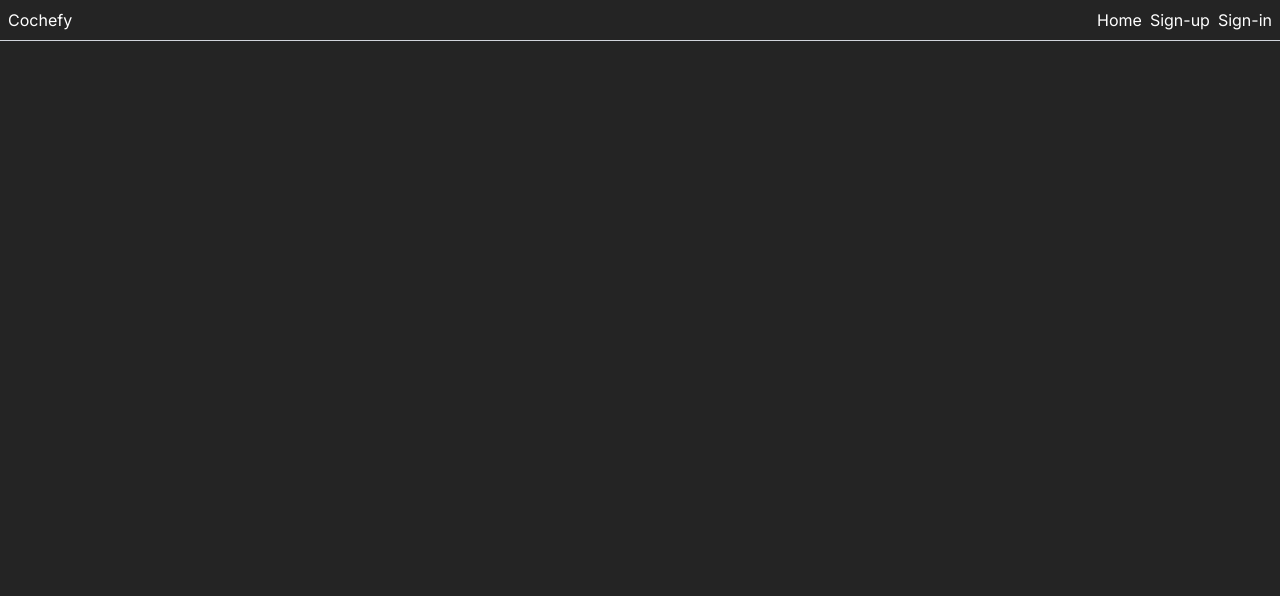
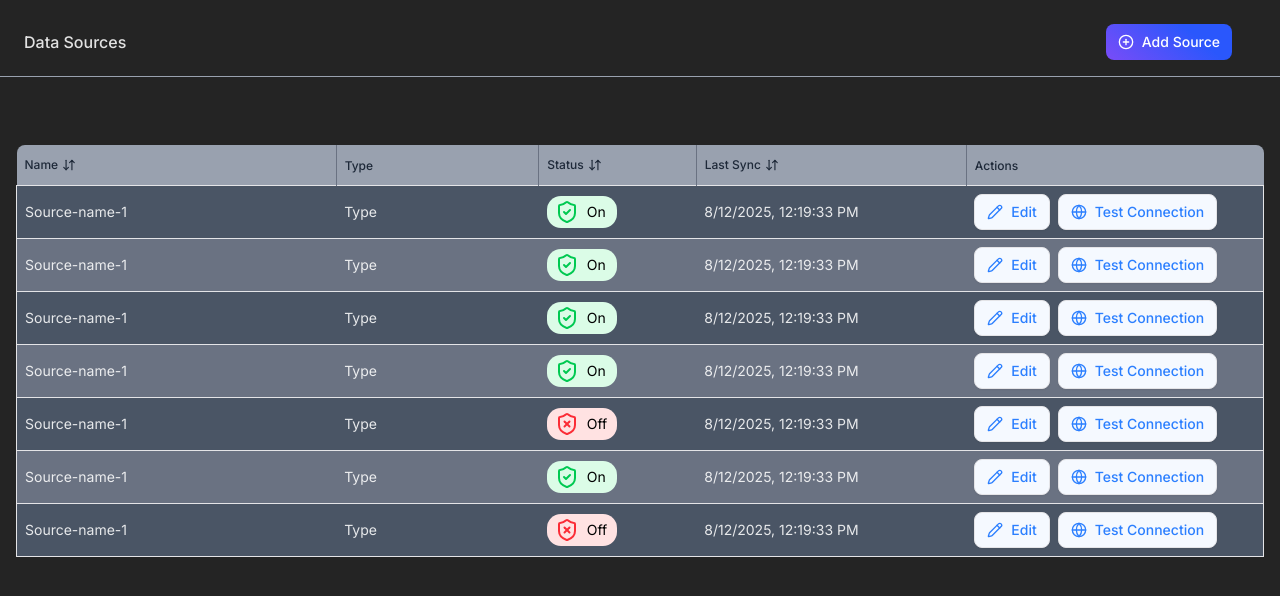
Before and after one commit to MarvinNox/react-ts-tw, a React (Vite) app: page /admin in a window 1280 px wide. Shown: the top 596 px of the page. Built offline with nearby package versions, Linux system fonts and the light colour scheme.

Commit message:
base adm panel

```diff
--- a/src/App.tsx
+++ b/src/App.tsx
@@ -3,16 +3,20 @@ import Header from "./components/Header/Header";
 import Home from "./pages/Home";
 import SignUp from "./pages/auth/SignUp";
 import SignIn from "./pages/auth/SignIn";
+import AdminPanel from "./pages/admin/AdminPanel";
+import AdminPanelHeader from "./components/AdminPanelHeader/AdminPanelHeader";
 
 function App() {
   return (
     <>
-      <Header />
+      {location.pathname === "/admin" ? <AdminPanelHeader /> : <Header />}
+
       <div className="container mx-auto relative px-4 py-12">
         <Routes>
           <Route path="/" element={<Home />} />
           <Route path="/sign-in" element={<SignIn />} />
           <Route path="/sign-up" element={<SignUp />} />
+          <Route path="/admin" element={<AdminPanel />} />
         </Routes>
         {/* <span className="px-2 py-1 mr-2 text-xs font-semibold text-white bg-green-500 rounded-full">
           Pro
--- /dev/null
+++ b/src/components/AdminPanelHeader/AdminPanelHeader.tsx
@@ -0,0 +1,21 @@
+import { CirclePlus } from "lucide-react";
+import { Button } from "../ui/button";
+
+export default function AdminPanelHeader() {
+  return (
+    <div className="border-b pt-6 pr-10 pb-4 pl-6 border-gray-400">
+      <div className="container max-h-[72px] mx-auto flex justify-between">
+        <a href="/" className="font-medium flex items-center">
+          Data Sources
+        </a>
+        <Button
+          variant="default"
+          className="py-1.5 px-2.5 text-sm medium bg-[#2175FE] bg-[linear-gradient(220deg,rgba(42,87,252,1)_30%,rgba(150,72,246)_125%)]"
+        >
+          <CirclePlus />
+          Add Source
+        </Button>
+      </div>
+    </div>
+  );
+}
--- a/src/components/Header/Header.tsx
+++ b/src/components/Header/Header.tsx
@@ -21,6 +21,9 @@ export default function Header() {
             <li>
               <Link to="/sign-in">Sign-in</Link>
             </li>
+            <li>
+              <Link to="/admin">Admin</Link>
+            </li>
           </ul>
         </nav>
         <div className="flex items-center">
--- /dev/null
+++ b/src/components/ui/table.tsx
@@ -0,0 +1,120 @@
+import * as React from "react"
+
+import { cn } from "@/lib/utils"
+
+const Table = React.forwardRef<
+  HTMLTableElement,
+  React.HTMLAttributes<HTMLTableElement>
+>(({ className, ...props }, ref) => (
+  <div className="relative w-full overflow-auto">
+    <table
+      ref={ref}
+      className={cn("w-full caption-bottom text-sm", className)}
+      {...props}
+    />
+  </div>
+))
+Table.displayName = "Table"
+
+const TableHeader = React.forwardRef<
+  HTMLTableSectionElement,
+  React.HTMLAttributes<HTMLTableSectionElement>
+>(({ className, ...props }, ref) => (
+  <thead ref={ref} className={cn("[&_tr]:border-b", className)} {...props} />
+))
+TableHeader.displayName = "TableHeader"
+
+const TableBody = React.forwardRef<
+  HTMLTableSectionElement,
+  React.HTMLAttributes<HTMLTableSectionElement>
+>(({ className, ...props }, ref) => (
+  <tbody
+    ref={ref}
+    className={cn("[&_tr:last-child]:border-0", className)}
+    {...props}
+  />
+))
+TableBody.displayName = "TableBody"
+
+const TableFooter = React.forwardRef<
+  HTMLTableSectionElement,
+  React.HTMLAttributes<HTMLTableSectionElement>
+>(({ className, ...props }, ref) => (
+  <tfoot
+    ref={ref}
+    className={cn(
+      "border-t bg-muted/50 font-medium [&>tr]:last:border-b-0",
+      className
+    )}
+    {...props}
+  />
+))
+TableFooter.displayName = "TableFooter"
+
+const TableRow = React.forwardRef<
+  HTMLTableRowElement,
+  React.HTMLAttributes<HTMLTableRowElement>
+>(({ className, ...props }, ref) => (
+  <tr
+    ref={ref}
+    className={cn(
+      "border-b transition-colors hover:bg-muted/50 data-[state=selected]:bg-muted",
+      className
+    )}
+    {...props}
+  />
+))
+TableRow.displayName = "TableRow"
+
+const TableHead = React.forwardRef<
+  HTMLTableCellElement,
+  React.ThHTMLAttributes<HTMLTableCellElement>
+>(({ className, ...props }, ref) => (
+  <th
+    ref={ref}
+    className={cn(
+      "h-10 px-2 text-left align-middle font-medium text-muted-foreground [&:has([role=checkbox])]:pr-0 [&>[role=checkbox]]:translate-y-[2px]",
+      className
+    )}
+    {...props}
+  />
+))
+TableHead.displayName = "TableHead"
+
+const TableCell = React.forwardRef<
+  HTMLTableCellElement,
+  React.TdHTMLAttributes<HTMLTableCellElement>
+>(({ className, ...props }, ref) => (
+  <td
+    ref={ref}
+    className={cn(
+      "p-2 align-middle [&:has([role=checkbox])]:pr-0 [&>[role=checkbox]]:translate-y-[2px]",
+      className
+    )}
+    {...props}
+  />
+))
+TableCell.displayName = "TableCell"
+
+const TableCaption = React.forwardRef<
+  HTMLTableCaptionElement,
+  React.HTMLAttributes<HTMLTableCaptionElement>
+>(({ className, ...props }, ref) => (
+  <caption
+    ref={ref}
+    className={cn("mt-4 text-sm text-muted-foreground", className)}
+    {...props}
+  />
+))
+TableCaption.displayName = "TableCaption"
+
+export {
+  Table,
+  TableHeader,
+  TableBody,
+  TableFooter,
+  TableHead,
+  TableRow,
+  TableCell,
+  TableCaption,
+}
--- /dev/null
+++ b/src/pages/admin/AdminPanel.tsx
@@ -0,0 +1,124 @@
+import { Button } from "@/components/ui/button";
+import {
+  Table,
+  TableBody,
+  TableCell,
+  TableHead,
+  TableHeader,
+  TableRow,
+} from "@/components/ui/table";
+import { ArrowDownUp, Globe, Pencil, ShieldCheck, ShieldX } from "lucide-react";
+
+const sources = [
+  {
+    source: "Source-name-1",
+    type: "Type",
+    status: true,
+  },
+  {
+    source: "Source-name-1",
+    type: "Type",
+    status: true,
+  },
+  {
+    source: "Source-name-1",
+    type: "Type",
+    status: true,
+  },
+  {
+    source: "Source-name-1",
+    type: "Type",
+    status: true,
+  },
+  {
+    source: "Source-name-1",
+    type: "Type",
+    status: false,
+  },
+  {
+    source: "Source-name-1",
+    type: "Type",
+    status: true,
+  },
+  {
+    source: "Source-name-1",
+    type: "Type",
+    status: false,
+  },
+];
+
+export default function AdminPanel() {
+  return (
+    <>
+      <Table className="mt-5">
+        <TableHeader>
+          <TableRow className="bg-gray-400 border-b">
+            <TableHead className="w-[284px] rounded-tl-[8px] border-gray-500 border-r pr-4 py-1">
+              <span className="flex items-center gap-1 text-xs text-gray-800">
+                Name <ArrowDownUp size={14} />
+              </span>
+            </TableHead>
+            <TableHead className="w-[180px] border-gray-500 border-r pr-4 py-1">
+              <span className="text-gray-800 text-xs">Type</span>
+            </TableHead>
+            <TableHead className="w-[140px] border-gray-500 border-r pr-4 py-1">
+              <span className="flex items-center gap-1 text-xs text-gray-800">
+                Status <ArrowDownUp size={14} />
+              </span>
+            </TableHead>
+            <TableHead className="w-[240px] border-gray-500 border-r pr-4 py-1">
+              <span className="flex items-center gap-1 text-xs text-gray-800">
+                Last Sync
+                <ArrowDownUp size={14} />
+              </span>
+            </TableHead>
+            <TableHead className="w-[264px] rounded-tr-[8px] border-l pr-4 py-1">
+              <span className="text-gray-800 text-xs">Actions</span>
+            </TableHead>
+          </TableRow>
+        </TableHeader>
+        <TableBody className="border-l border-r border-b">
+          {sources.map((source, i) => (
+            <TableRow
+              key={source.source}
+              className={i % 2 ? "bg-gray-500" : "bg-gray-600"}
+            >
+              <TableCell>{source.source}</TableCell>
+              <TableCell>{source.type}</TableCell>
+              <TableCell>
+                {source.status ? (
+                  <div className="flex items-center gap-2 px-2 py-1 rounded-xl w-[70px] bg-green-100 text-black">
+                    <ShieldCheck className="text-green-500" />
+                    <span>On</span>
+                  </div>
+                ) : (
+                  <div className="flex items-center gap-2 px-2 py-1 rounded-xl w-[70px] bg-red-100 text-black">
+                    <ShieldX className="text-red-500" />
+                    <span>Off</span>
+                  </div>
+                )}
+              </TableCell>
+              <TableCell>{new Date(Date.now()).toLocaleString()}</TableCell>
+              <TableCell className="flex gap-2">
+                <Button
+                  variant="outline"
+                  className="text-blue-500 hover:text-blue-600 bg-[var(--context-background-fill-brand-blue-tertiary-bg-fill-brand-tertiary)]"
+                >
+                  <Pencil />
+                  Edit
+                </Button>
+                <Button
+                  variant="outline"
+                  className="text-blue-500 hover:text-blue-600 bg-[var(--context-background-fill-brand-blue-tertiary-bg-fill-brand-tertiary)]"
+                >
+                  <Globe />
+                  Test Connection
+                </Button>
+              </TableCell>
+            </TableRow>
+          ))}
+        </TableBody>
+      </Table>
+    </>
+  );
+}
--- a/tailwind.config.js
+++ b/tailwind.config.js
@@ -4,7 +4,11 @@ export default {
         "./src/**/*.{js,ts,jsx,tsx}",
     ],
     theme: {
-        extend: {},
+        extend: {
+            backgroundImage: {
+                'custom-gradient': 'linear-gradient(183deg, rgba(33,117,254,1) 0%, rgba(11,92,254,1) 29%, rgba(150,72,246,1) 100%)',
+            }
+        },
     },
     plugins: [],
 }
```
Also changed, not shown: 1 other file (tests, documents, lock files or other folders).
